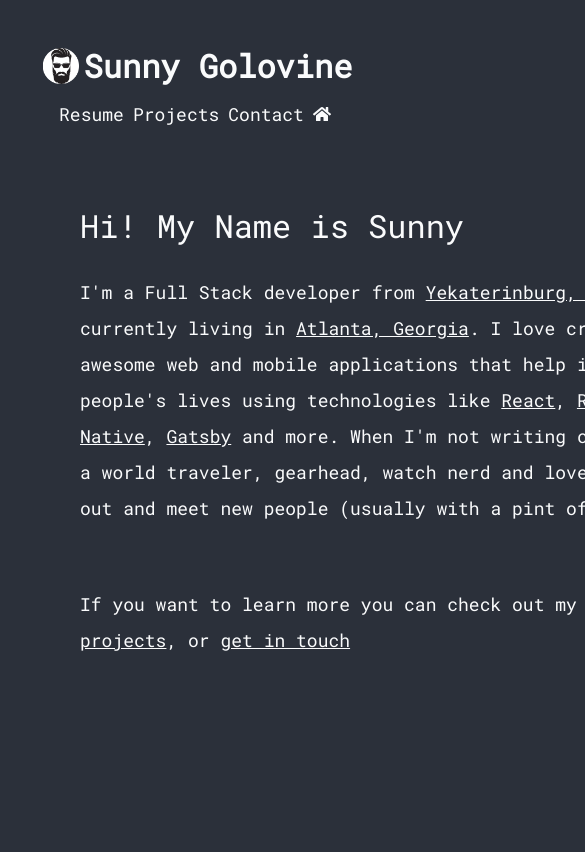
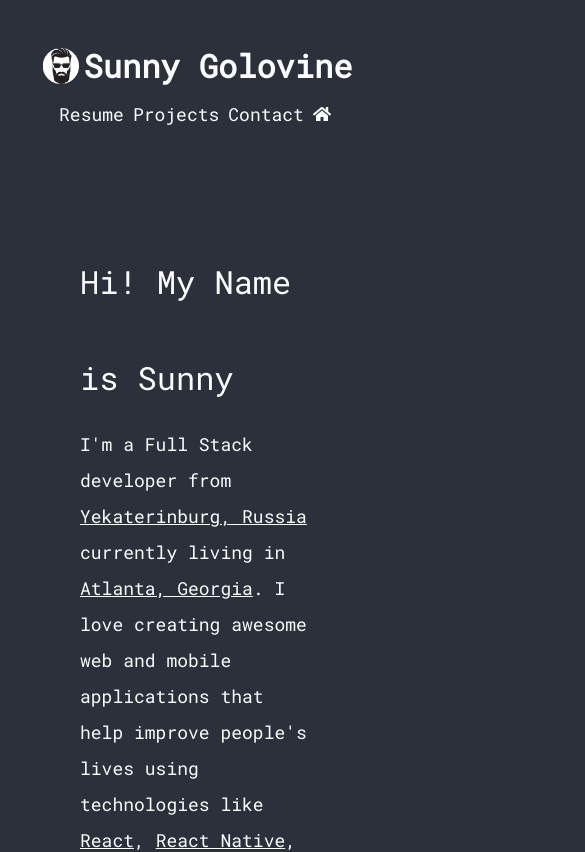
Before and after one commit to sgolovine/personal-site, a React (Vite) app: page / in a window 390 px wide. Shown: the top 852 px of the page, 585 px wide, since content can reach past the window. Built offline with nearby package versions, Linux system fonts and the light colour scheme.

Commit message:
Made page container responsive

```diff
--- a/src/containers/PageContainer.js
+++ b/src/containers/PageContainer.js
@@ -1,13 +1,9 @@
 import styled from 'styled-components'
 
 export default styled.div`
-  margin-left: 5em;
-  margin-right: 5em;
-  margin-top: 1.5em;
-  width: 1000px;
   display: flex;
+  padding: 5em;
   flex-direction: column;
-  @media (max-width: 800px) {
-    max-width: 600px;
-  }
+  flex-wrap: wrap;
+  max-width: 800px;
 `
```
